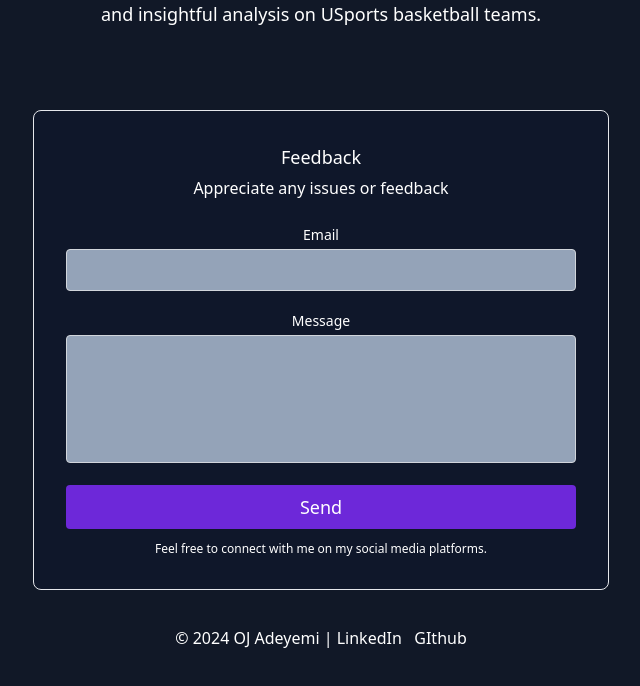
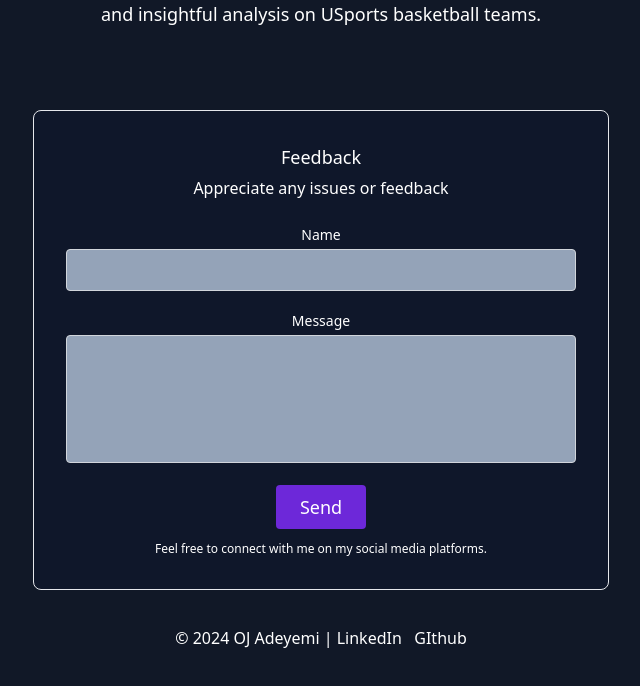
Before and after one commit to ojadeyemi/USPORTS-BBALL-WEBAPP, a Flask app: page / in a window 1280 px wide. Shown: the part 447-1133 px from the top of the page, without its empty margins (319-959 px from the left). Run offline with Flask 3, Linux system fonts and the light colour scheme; style sheets or scripts are compiled from the project's sources.

Commit message:
FIGURED OUT FEEDBACK FORM POST REQQUEST. bUT ONLY STORE IN LOCAL DICTIONARY VARIABLE

```diff
--- a/backend/app.py
+++ b/backend/app.py
@@ -1,16 +1,25 @@
-from flask import Flask, render_template, request
+from flask import Flask, render_template, request, redirect
 from sqlalchemy import func
 from models import *
 
 app = Flask(__name__)
 app.config['SQLALCHEMY_DATABASE_URI'] = 'mysql+pymysql://root:Basketball@localhost/usports_bball_test'
-app.config['SQLALCHEMY_TRACK_MODIFICATIONS'] = False
+
 db.init_app(app)
+mydict = {} #figure out how to use this dict and store in database
+
+@app.route("/", methods=["POST", "GET"])
+def index():
+    if request.method == 'POST':
+        name = request.form['name']
+        message = request.form['message']
+        mydict[name] = message
+        print(mydict)
+        return redirect("/")
+    else:
+        return render_template("home.html")
 
 
-@app.route("/")
-def index():
-    return render_template("home.html")
 
 @app.route('/about')
 def about():
@@ -74,4 +83,4 @@ def league():
 
 
 if __name__ == "__main__":
-    app.run(debug=True, port=5000, host='0.0.0.0')
+    app.run(debug=True, port=5000)
--- a/backend/models.py
+++ b/backend/models.py
@@ -32,6 +32,8 @@ class WomenTeam(db.Model):
     total_losses = db.Column(db.Integer)
     win_percentage = db.Column(db.Float(precision=1))
     streak = db.Column(db.String(50))
+    offensive_efficiency = db.Column(db.Float(precision=2))
+    defensive_efficiency = db.Column(db.Float(precision=2))
 
 class MenPlayers(db.Model):
     __tablename__ = "men_players_test"
--- a/backend/templates/home.html
+++ b/backend/templates/home.html
@@ -11,18 +11,14 @@
   <!-- Style for the league links -->
   <ul class="flex justify-center mb-16">
     <li class="mr-6">
-      <a
-        href="/mbb"
-        class="click inline-block px-6 py-3 text-lg border border-white rounded-full transition duration-500 ease-in-out hover:bg-white hover:text-gray-900"
-        >Men's League</a
-      >
+      <a href="/mbb"
+        class="click inline-block px-6 py-3 text-lg border border-white rounded-full transition duration-500 ease-in-out hover:bg-white hover:text-gray-900">Men's
+        League</a>
     </li>
     <li>
-      <a
-        href="/wbb"
-        class="click inline-block px-6 py-3 text-lg border border-white rounded-full transition duration-500 ease-in-out hover:bg-white hover:text-gray-900"
-        >Women's League</a
-      >
+      <a href="/wbb"
+        class="click inline-block px-6 py-3 text-lg border border-white rounded-full transition duration-500 ease-in-out hover:bg-white hover:text-gray-900">Women's
+        League</a>
     </li>
   </ul>
 
@@ -40,16 +36,21 @@
     <h2 class="title-font mb-1 text-lg font-medium text-white">Feedback</h2>
     <p class="mb-5 leading-relaxed text-white">Appreciate any issues or feedback
     </p>
-    <div class="mb-4">
-        <label for="email" class="text-sm leading-7 text-white">Email</label>
-        <input type="email" id="email" name="email" class="w-full rounded border border-gray-300 bg-slate-400 py-1 px-3 text-base leading-8 text-gray-700 outline-none transition-colors duration-200 ease-in-out focus:border-indigo-500 focus:ring-2 focus:ring-indigo-200" />
-    </div>
-    <div class="mb-4">
+    <form method="POST" action="#">
+      <div class="mb-4">
+        <label for="name" class="text-sm leading-7 text-white">Name</label>
+        <input type="text" id="name" name="name" required
+          class="w-full rounded border border-gray-300 bg-slate-400 py-1 px-3 text-base leading-8 text-gray-700 outline-none transition-colors duration-200 ease-in-out focus:border-indigo-500 focus:ring-2 focus:ring-indigo-200" />
+      </div>
+      <div class="mb-4">
         <label for="message" class="text-sm leading-7 text-white">Message</label>
-        <textarea id="message" name="message" class="h-32 w-full resize-none rounded border border-gray-300 bg-slate-400 py-1 px-3 text-base leading-6 text-gray-700 outline-none transition-colors duration-200 ease-in-out focus:border-indigo-500 focus:ring-2 focus:ring-indigo-200"></textarea>
-    </div>
-    <button class="rounded border-0 bg-violet-700 py-2 px-6 text-lg text-white hover:bg-violet-300 focus:outline-none">Send</button>
+        <textarea id="message" name="message" required
+          class="h-32 w-full resize-none rounded border border-gray-300 bg-slate-400 py-1 px-3 text-base leading-6 text-gray-700 outline-none transition-colors duration-200 ease-in-out focus:border-indigo-500 focus:ring-2 focus:ring-indigo-200"></textarea>
+      </div>
+      <button
+        class="rounded border-0 bg-violet-700 py-2 px-6 text-lg text-white hover:bg-violet-300 focus:outline-none">Send</button>
+    </form>
     <p class="mt-3 text-xs text-white">Feel free to connect with me on my social media platforms.</p>
-</div>
+  </div>
 </div>
 {% endblock %}
```
